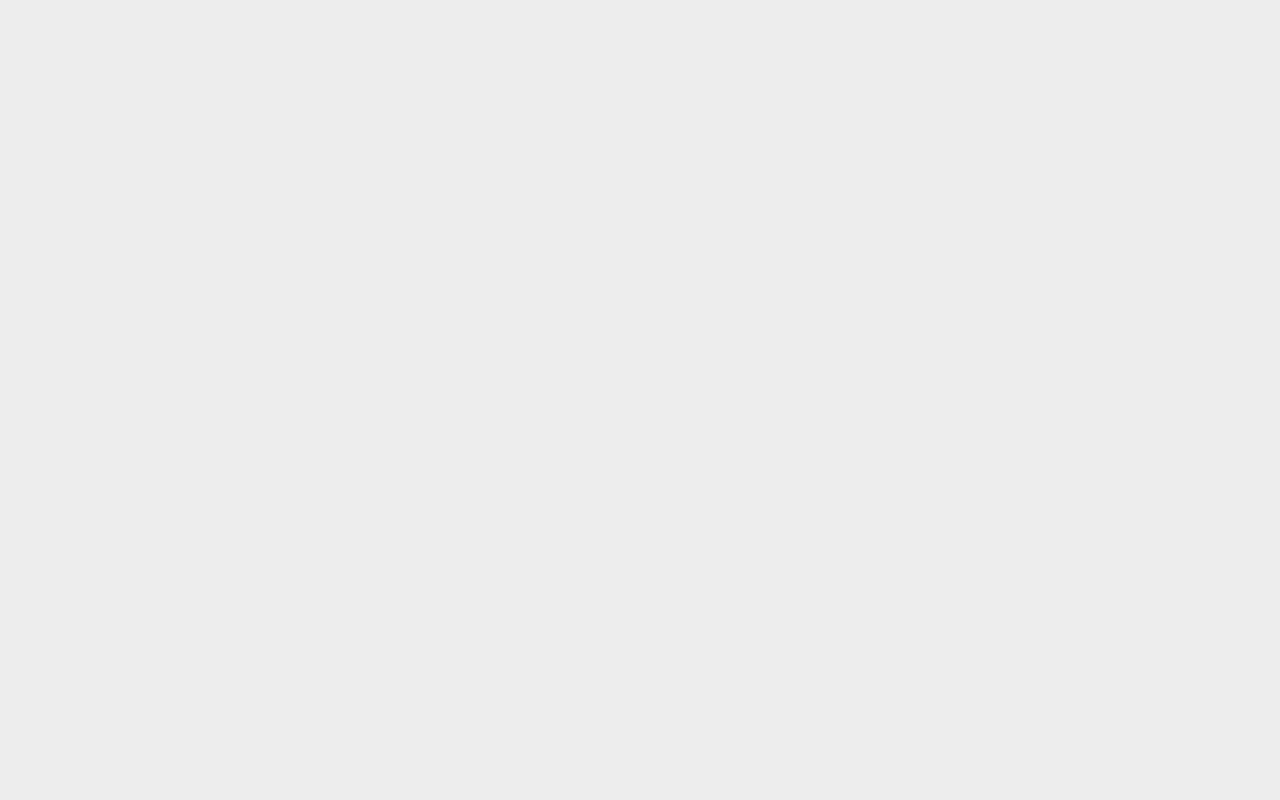
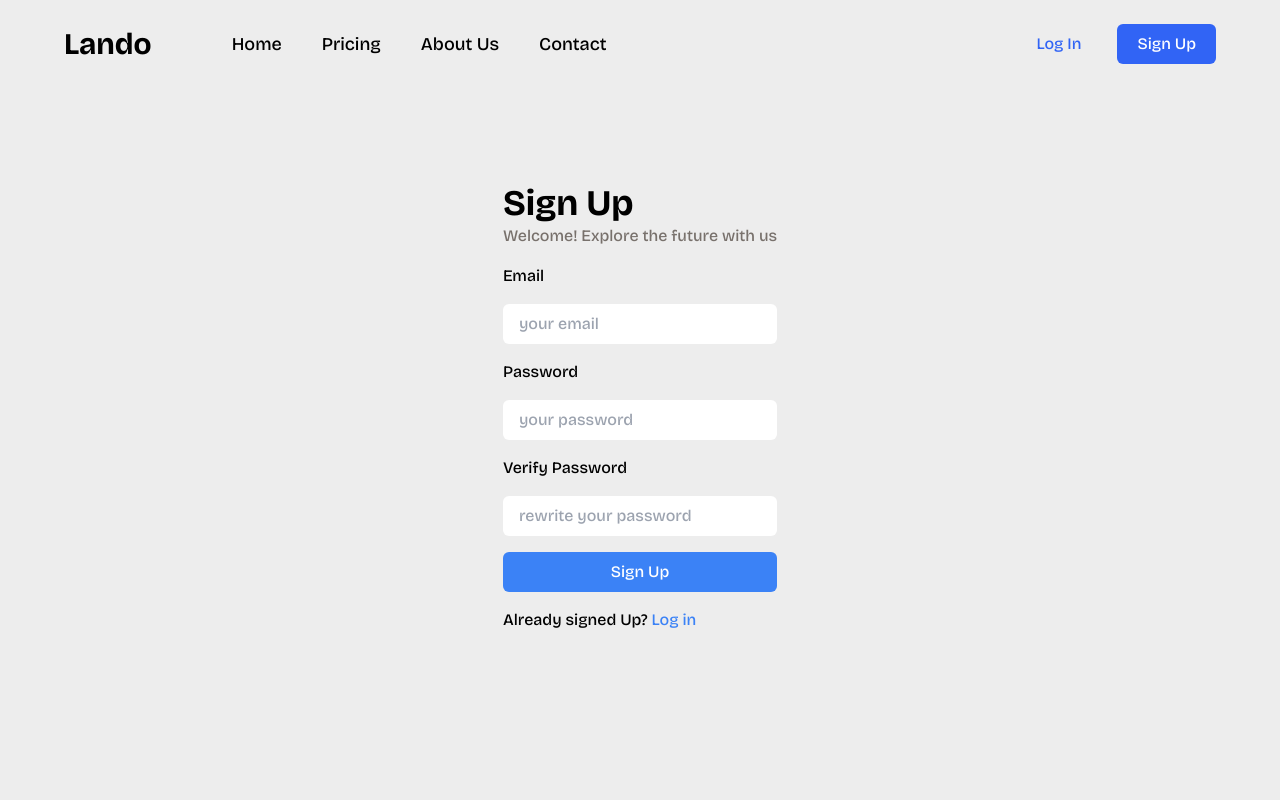
Before and after one commit to azdinexx/Lando, a React (Vite) app: page /signup in a window 1280 px wide. Before the commit this address had no page. Shown: the top 800 px of the page. Built offline with nearby package versions, Linux system fonts and the light colour scheme.

Commit message:
sign in and sign up pages

```diff
--- a/src/App.jsx
+++ b/src/App.jsx
@@ -4,6 +4,9 @@ import AboutUs from './pages/AboutUs';
 import ContactUs from './pages/ContactUs';
 import RootLayout from './layout/RootLayout.jsx';
 import Pricing from './pages/Pricing';
+import LogIn from './pages/LogIn';
+import SignUp from './pages/SignUp';
+
 function App() {
   return (
     <>
@@ -11,6 +14,8 @@ function App() {
         <Route path='/'>
           <Route element={<RootLayout />}>
             <Route index element={<Home />} />
+            <Route path='login' element={<LogIn />} />
+            <Route path='signup' element={<SignUp />} />
             <Route path='about-us' element={<AboutUs />} />
             <Route path='contact' element={<ContactUs />} />
             <Route path='pricing' element={<Pricing />} />
--- a/src/components/Header.jsx
+++ b/src/components/Header.jsx
@@ -18,6 +18,12 @@ function Header() {
         break;
       case '/contact':
         setIndex(3);
+        break;
+      case '/login':
+        setIndex(4);
+        break;
+      case '/signup':
+        setIndex(5);
         break;
       default:
         setIndex(0);
@@ -65,12 +71,16 @@ function Header() {
       </div>
       {/* Login and Sign up features */}
       <div className='flex gap-4'>
+        <Link to={'/login'}>
           <button className='px-5 py-2 text-[#3164f5] -white rounded-md '>
             Log In
           </button>
+        </Link>
+        <Link to={'/signup'}>
           <button className='px-5 py-2 bg-[#3164f5] text-white rounded-md '>
             Sign Up
           </button>
+        </Link>
       </div>
     </header>
   );
--- /dev/null
+++ b/src/pages/LogIn.jsx
@@ -0,0 +1,43 @@
+import { Link } from 'react-router-dom';
+function LogIn() {
+  return (
+    <div className='grid place-items-center  grid-cols-1 grid-rows-1 mb-36 mt-20'>
+      <div>
+        <h1 className='text-4xl font-bold'>Log In</h1>
+        <p className='text-stone-500 mb-4 max-w-xs'>
+          Welcome back! Explore the future with us
+        </p>
+        <form action='#' className='flex flex-col gap-4 max-w-sm'>
+          <label htmlFor='email'>Email</label>
+          <input
+            type='email'
+            placeholder='your email'
+            id='email'
+            name='email'
+            className='pl-4 p-2 rounded-md'
+          />
+          <label htmlFor='pwd'>Password</label>
+          <input
+            type='password'
+            placeholder='your password'
+            id='pwd'
+            name='pwd'
+            className='pl-4 p-2 rounded-md'
+          />
+
+          <button className='bg-blue-500 text-white py-2 rounded-md'>
+            Log In
+          </button>
+        </form>
+        <p className='py-4'>
+          Don&apos;t have an account?{' '}
+          <Link className='text-blue-500' to='/signup'>
+            Sign Up
+          </Link>
+        </p>
+      </div>
+    </div>
+  );
+}
+
+export default LogIn;
--- /dev/null
+++ b/src/pages/SignUp.jsx
@@ -0,0 +1,51 @@
+import { Link } from 'react-router-dom';
+function SignUp() {
+  return (
+    <div className='grid place-items-center  grid-cols-1 grid-rows-1 mb-36 mt-20'>
+      <div>
+        <h1 className='text-4xl font-bold'>Sign Up</h1>
+        <p className='text-stone-500 mb-4 max-w-xs'>
+          Welcome! Explore the future with us
+        </p>
+        <form action='#' className='flex flex-col gap-4 max-w-sm'>
+          <label htmlFor='email'>Email</label>
+          <input
+            type='email'
+            placeholder='your email'
+            id='email'
+            name='email'
+            className='pl-4 p-2 rounded-md'
+          />
+          <label htmlFor='pwd'>Password</label>
+          <input
+            type='password'
+            placeholder='your password'
+            id='pwd'
+            name='pwd'
+            className='pl-4 p-2 rounded-md'
+          />
+
+          <label htmlFor='pwd'>Verify Password</label>
+          <input
+            type='password'
+            placeholder='rewrite your password'
+            id='pwd'
+            name='pwd'
+            className='pl-4 p-2 rounded-md'
+          />
+          <button className='bg-blue-500 text-white py-2 rounded-md'>
+            Sign Up
+          </button>
+        </form>
+        <p className='py-4'>
+          Already signed Up?{' '}
+          <Link className='text-blue-500' to='/login'>
+            Log in
+          </Link>
+        </p>
+      </div>
+    </div>
+  );
+}
+
+export default SignUp;
```
Lines whose indentation alone changed are shown as unchanged.
